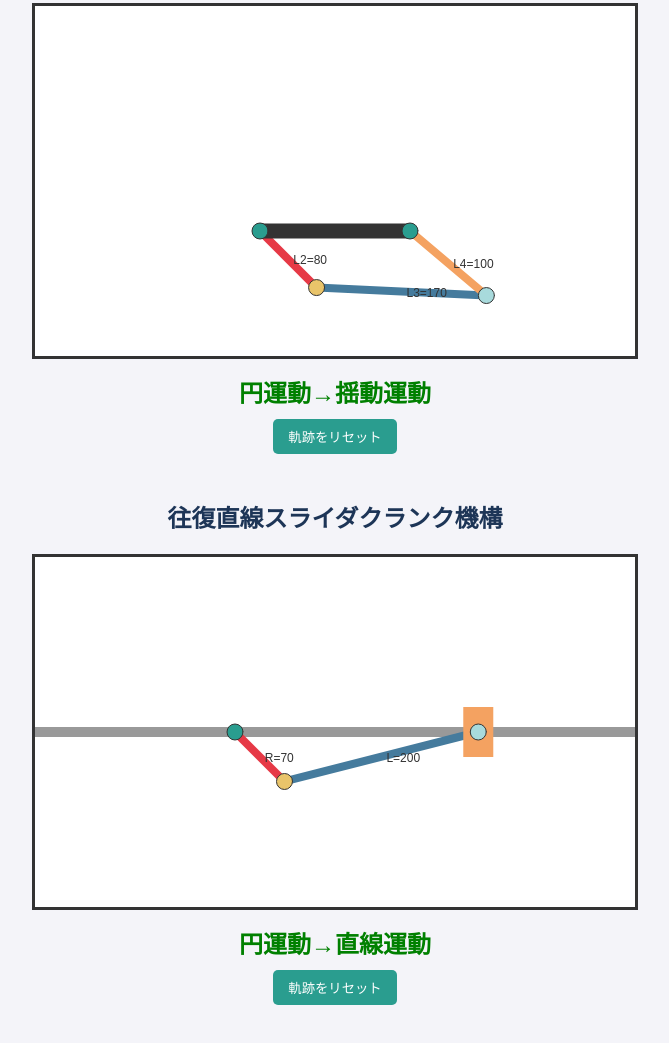
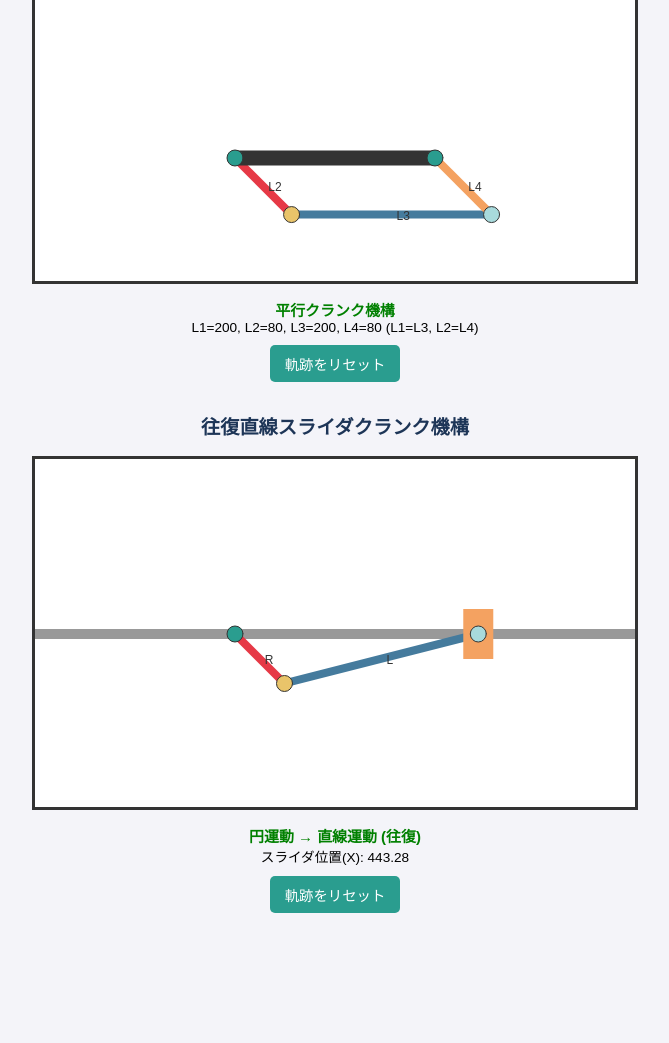
Before and after one commit to Koji432/CrancCite, a plain HTML site: page index.html in a window 1280 px wide. Shown: the part 227-1270 px from the top of the page, without its empty margins (305-974 px from the left). After the commit the page ends 1183 px from the top, so only its background shows below. Drawn offline with Linux system fonts and the light colour scheme.

Commit message:
Update index_1.html

```diff
--- a/index.html
+++ b/index.html
@@ -3,43 +3,49 @@
 <head>
     <meta charset="UTF-8">
     <meta name="viewport" content="width=device-width, initial-scale=1.0">
-    <title>リンク機構 体験サイト</title>
+    <title>リンク機構 体験サイト - スマホ最適化</title>
     <style>
         body {
-            font-family: sans-serif;
+            font-family: 'Hiragino Sans', 'Meiryo', sans-serif;
             text-align: center;
             background-color: #f4f4f9;
-            padding: 10px;
+            padding: 5px; /* パディングを減らして画面を広く使う */
         }
         h1 {
             color: #0056b3;
-            margin-bottom: 5px;
+            margin: 10px 0 5px 0;
+            font-size: 1.5em; /* フォントサイズ調整 */
         }
         h2 {
             color: #1d3557;
-            margin-top: 40px;
+            margin-top: 25px; /* マージンを調整 */
+            font-size: 1.2em; /* フォントサイズ調整 */
         }
         canvas {
             border: 3px solid #333;
             background-color: #fff;
             display: block;
+            /* width/heightはJavaScriptで設定するが、ここではmax-widthを設定 */
+            max-width: 100%;
+            height: auto;
             margin: 10px auto;
             cursor: grab;
-            touch-action: none;
+            touch-action: none; /* スマホでスクロールと間違われないようにする */
         }
         canvas:active {
             cursor: grabbing;
         }
         .instruction {
-            margin-top: 15px;
+            margin-top: 5px;
             color: #e63946;
             font-weight: bold;
+            font-size: 1.1em; /* タップ指示のフォントを大きく */
         }
         .mechanism-container {
-            margin-bottom: 40px;
+            margin-bottom: 25px;
         }
         .info {
-            font-size: 0.9em;
+            font-size: 0.85em; /* infoのフォントサイズ調整 */
             margin-top: 10px;
             padding: 5px;
         }
@@ -51,6 +57,7 @@
             border: none;
             border-radius: 5px;
             cursor: pointer;
+            font-size: 0.9em;
         }
         .controls button:hover {
             background-color: #264653;
@@ -59,10 +66,9 @@
 </head>
 <body>
 
-    <h1>動かしてみよう　リンク機構！！</h1>
-    <font size="5">
-    <p class="instruction">黄色い点をタップして機構を動かしてね！</p>
-    </font>
+    <h1>動かしてみよう リンク機構！！</h1>
+    <p class="instruction">黄色い点をタップして動かしてね！</p>
+
     <div class="mechanism-container">
         <h2>平行クランク</h2>
         <canvas id="fourBarCanvas" width="600" height="350"></canvas>
@@ -86,10 +92,11 @@
         const TWO_PI = 2 * Math.PI;
 
         //==================================================
-        // 軌跡データ
+        // 軌跡データ (スライダクランク機構にB点用の軌跡を追加)
         //==================================================
         let fourBarTrace = [];      // C点の軌跡を保存
-        let sliderCrankTrace = [];  // A点の軌跡を保存
+        let sliderCrankTraceA = []; // A点の軌跡を保存 (クランク先端)
+        let sliderCrankTraceB = []; // B点の軌跡を保存 (スライダ先端)
 
         // 軌跡をクリアするグローバル関数（HTMLボタン用）
         function clearTrace(mechanism) {
@@ -97,7 +104,8 @@
                 fourBarTrace = [];
                 drawFourBar();
             } else if (mechanism === 'sliderCrank') {
-                sliderCrankTrace = [];
+                sliderCrankTraceA = [];
+                sliderCrankTraceB = []; // B点の軌跡もリセット
                 drawSliderCrank();
             }
         }
@@ -109,22 +117,21 @@
             ctx.beginPath();
             ctx.strokeStyle = color;
             ctx.lineWidth = 1;
-            ctx.globalAlpha = 0.5; // 少し透明にして見やすくする
+            ctx.globalAlpha = 0.5;
 
             ctx.moveTo(traceArray[0].x, traceArray[0].y);
             for (let i = 1; i < traceArray.length; i++) {
                 ctx.lineTo(traceArray[i].x, traceArray[i].y);
             }
             ctx.stroke();
-            ctx.globalAlpha = 1.0; // 透明度を元に戻す
+            ctx.globalAlpha = 1.0;
         }
 
         //==================================================
-        // 補助関数: 描画ヘルパー (前回と同じ)
+        // 補助関数: 描画ヘルパー
         //==================================================
 
         function drawLink(ctx, x1, y1, x2, y2, color, label) {
-            // ... (前回の drawLink 関数と同じ内容)
             ctx.strokeStyle = color;
             ctx.lineWidth = 8;
             ctx.lineCap = 'round';
@@ -139,7 +146,6 @@
         }
 
         function drawPin(ctx, x, y, color) {
-            // ... (前回の drawPin 関数と同じ内容)
             const pinRadius = 8;
             ctx.beginPath();
             ctx.arc(x, y, pinRadius, 0, TWO_PI);
@@ -151,7 +157,7 @@
         }
 
         //==================================================
-        // 1. 四節リンク機構のロジック
+        // 1. 四節リンク機構のロジック (平行クランク動作に修正)
         //==================================================
 
         const fourBarCanvas = document.getElementById('fourBarCanvas');
@@ -160,10 +166,11 @@
         const fourBarH = fourBarCanvas.height;
         const fourBarInfo = document.getElementById('fourBarInfo');
 
-        const FB_L1 = 150;
-        const FB_L2 = 80;
-        const FB_L3 = 170;
-        const FB_L4 = 100;
+        // ★ 平行クランクになるようリンク長を修正
+        const FB_L1 = 200; // 固定リンク
+        const FB_L2 = 80;  // 原動節
+        const FB_L3 = 200; // 連結節 (固定リンクと等しい)
+        const FB_L4 = 80;  // 従動節 (原動節と等しい)
 
         let fourBarAngle = Math.PI / 4;
 
@@ -177,11 +184,13 @@
 
         function checkGrashof() {
             fourBarInfo.innerHTML = `
-		<font size="5">
-                <div style="color: green; font-weight: bold;">
-                    円運動→揺動運動
+                <div style="color: green; font-weight: bold; font-size: 1.1em;">
+                    平行クランク機構
                 </div>
-		</font>
+                <div>
+                    L1=${FB_L1}, L2=${FB_L2}, L3=${FB_L3}, L4=${FB_L4}
+                    (L1=L3, L2=L4)
+                </div>
             `;
         }
 
@@ -193,30 +202,30 @@
             const Ky = FB_Dy - By;
             const K = Math.sqrt(Kx * Kx + Ky * Ky);
 
-            // 描画範囲外の処理
             if (K > FB_L3 + FB_L4 || K < Math.abs(FB_L3 - FB_L4)) {
                 fourBarCtx.clearRect(0, 0, fourBarW, fourBarH);
                 fourBarCtx.fillStyle = 'red';
-                fourBarCtx.fillText('リンクの長さが不適切で、機構が閉じません。', FB_centerX - 100, FB_centerY);
+                fourBarCtx.fillText('リンクの長さが不適切です。', FB_centerX - 100, FB_centerY);
                 return;
             }
 
+            // 平行クランクの計算 (ここでは通常の四節リンクの計算を適用)
             const beta = Math.acos((FB_L4 * FB_L4 + K * K - FB_L3 * FB_L3) / (2 * FB_L4 * K));
             const gamma = Math.atan2(Ky, Kx);
 
-            const theta4 = gamma - beta;
+            const theta4 = gamma - beta; // 通常は下の構成
             const Cx = FB_Dx - FB_L4 * Math.cos(theta4);
             const Cy = FB_Dy - FB_L4 * Math.sin(theta4);
 
             fourBarCtx.clearRect(0, 0, fourBarW, fourBarH);
 
-            // ★ 軌跡の描画
-            drawTrace(fourBarCtx, fourBarTrace, '#f4a261'); // L4と同じ色で軌跡を描画
+            // 軌跡の描画 (C点)
+            drawTrace(fourBarCtx, fourBarTrace, '#f4a261');
 
-            // リンクの描画 (前回のコードから変更なし)
-            drawLink(fourBarCtx, FB_Ax, FB_Ay, Bx, By, '#e63946', `L2=${FB_L2}`);
-            drawLink(fourBarCtx, Bx, By, Cx, Cy, '#457b9d', `L3=${FB_L3}`);
-            drawLink(fourBarCtx, FB_Dx, FB_Dy, Cx, Cy, '#f4a261', `L4=${FB_L4}`);
+            // リンクの描画
+            drawLink(fourBarCtx, FB_Ax, FB_Ay, Bx, By, '#e63946', `L2`);
+            drawLink(fourBarCtx, Bx, By, Cx, Cy, '#457b9d', `L3`);
+            drawLink(fourBarCtx, FB_Dx, FB_Dy, Cx, Cy, '#f4a261', `L4`);
 
             fourBarCtx.strokeStyle = '#333';
             fourBarCtx.lineWidth = 15;
@@ -225,21 +234,21 @@
             fourBarCtx.lineTo(FB_Dx, FB_Dy);
             fourBarCtx.stroke();
 
-            // ピンの描画 (前回のコードから変更なし)
+            // ピンの描画
             drawPin(fourBarCtx, FB_Ax, FB_Ay, '#2a9d8f');
             drawPin(fourBarCtx, FB_Dx, FB_Dy, '#2a9d8f');
             drawPin(fourBarCtx, Bx, By, '#e9c46a');
             drawPin(fourBarCtx, Cx, Cy, '#a8dadc');
 
-            // ★ 軌跡座標の保存（C点）
+            // 軌跡座標の保存（C点）
             fourBarTrace.push({x: Cx, y: Cy});
-            if (fourBarTrace.length > 500) { // データが大きくなりすぎないように制限
+            if (fourBarTrace.length > 500) {
                 fourBarTrace.shift();
             }
         }
 
         //==================================================
-        // 2. スライダクランク機構のロジック
+        // 2. スライダクランク機構のロジック (2つの軌跡を復活)
         //==================================================
 
         const sliderCrankCanvas = document.getElementById('sliderCrankCanvas');
@@ -257,11 +266,10 @@
         const SC_Oy = sliderCrankH / 2;
 
         sliderCrankInfo.innerHTML = `
-		<font size="5">
-                <div style="color: green; font-weight: bold;">
-                    円運動→直線運動
-                </div>
-		</font>
+            <div style="color: green; font-weight: bold; font-size: 1.1em;">
+                円運動 → 直線運動 (往復)
+            </div>
+            <div id="SC_displacement">変位: --</div>
         `;
 
 
@@ -283,8 +291,11 @@
 
             sliderCrankCtx.clearRect(0, 0, sliderCrankW, sliderCrankH);
 
-            // ★ 軌跡の描画
-            drawTrace(sliderCrankCtx, sliderCrankTrace, '#e63946'); // クランク先端Aの軌跡 (円)
+            // ★ 軌跡の描画 (A点: 円)
+            drawTrace(sliderCrankCtx, sliderCrankTraceA, '#e63946');
+
+            // ★ 軌跡の描画 (B点: 水平直線)
+            drawTrace(sliderCrankCtx, sliderCrankTraceB, '#f4a261');
 
             // レールの描画
             sliderCrankCtx.strokeStyle = '#999';
@@ -294,9 +305,9 @@
             sliderCrankCtx.lineTo(sliderCrankW, SC_Oy);
             sliderCrankCtx.stroke();
 
-            // リンクの描画 (前回のコードから変更なし)
-            drawLink(sliderCrankCtx, SC_Ox, SC_Oy, Ax, Ay, '#e63946', `R=${SC_R}`);
-            drawLink(sliderCrankCtx, Ax, Ay, Bx, By, '#457b9d', `L=${SC_L}`);
+            // リンクの描画
+            drawLink(sliderCrankCtx, SC_Ox, SC_Oy, Ax, Ay, '#e63946', `R`);
+            drawLink(sliderCrankCtx, Ax, Ay, Bx, By, '#457b9d', `L`);
 
             // スライダ (B) の描画
             const sliderW = 30;
@@ -309,19 +320,22 @@
             drawPin(sliderCrankCtx, Ax, Ay, '#e9c46a');
             drawPin(sliderCrankCtx, Bx, By, '#a8dadc');
 
-            // ★ 軌跡座標の保存（A点）
-            sliderCrankTrace.push({x: Ax, y: Ay});
-            if (sliderCrankTrace.length > 500) {
-                sliderCrankTrace.shift();
+            // ★ 軌跡座標の保存
+            sliderCrankTraceA.push({x: Ax, y: Ay});
+            sliderCrankTraceB.push({x: Bx, y: By});
+
+            if (sliderCrankTraceA.length > 500) {
+                sliderCrankTraceA.shift();
+                sliderCrankTraceB.shift();
             }
 
             const displacement = Bx - (SC_Ox + SC_R);
-            document.getElementById('SC_displacement').textContent = `変位 (右端からのズレ): ${displacement.toFixed(2)}`;
+            document.getElementById('SC_displacement').textContent = `スライダ位置(X): ${Bx.toFixed(2)}`;
         }
 
 
         //==================================================
-        // 共通: ドラッグ操作のロジック (前回と同じ)
+        // 共通: ドラッグ操作のロジック (タッチ対応は元からOK)
         //==================================================
 
         let isDragging = false;
@@ -329,8 +343,8 @@
         const dragRadius = 15;
 
         function getCanvasMousePos(canvas, event) {
-            // ... (前回の getCanvasMousePos 関数と同じ内容)
             const rect = canvas.getBoundingClientRect();
+            // ★ スマホ対応: event.touches[0]でタッチ座標を取得
             const clientX = event.touches ? event.touches[0].clientX : event.clientX;
             const clientY = event.touches ? event.touches[0].clientY : event.clientY;
 
@@ -341,7 +355,6 @@
         }
 
         function handleDragStart(event) {
-            // ... (前回の handleDragStart 関数と同じ内容)
             event.preventDefault();
             const canvas = event.target;
             const pos = getCanvasMousePos(canvas, event);
@@ -360,17 +373,19 @@
                 return;
             }
 
+            // ドラッグ開始を判定する範囲を広く設定 (タッチしやすいように)
             const targetX = fixedX + linkLength * Math.cos(currentAngle);
             const targetY = fixedY + linkLength * Math.sin(currentAngle);
 
+            // ★ ドラッグ可能エリアを広げる (ピンの半径*4 だったのを、今回はピンの半径*8)
+            const touchRadius = 8;
             const distSq = (pos.x - targetX) ** 2 + (pos.y - targetY) ** 2;
-            if (distSq < dragRadius * dragRadius * 4) {
+            if (distSq < touchRadius * touchRadius * 8) {
                 isDragging = true;
             }
         }
 
         function handleDragMove(event) {
-            // ... (前回の handleDragMove 関数と同じ内容)
             if (!isDragging || !activeCanvasId) return;
             event.preventDefault();
 
@@ -399,7 +414,7 @@
             activeCanvasId = null;
         }
 
-        // イベントリスナーの追加
+        // イベントリスナーの追加 (touchstart/touchmove/touchendは既に含まれており、適切に動作します)
         [fourBarCanvas, sliderCrankCanvas].forEach(canvas => {
             canvas.addEventListener('mousedown', handleDragStart);
             canvas.addEventListener('mousemove', handleDragMove);
@@ -414,6 +429,15 @@
 
         // 初期化処理
         window.onload = () => {
+            // キャンバスサイズをレスポンシブにする (スマホ向け)
+            [fourBarCanvas, sliderCrankCanvas].forEach(canvas => {
+                const containerWidth = canvas.parentElement.clientWidth;
+                // PCでの理想的なサイズ(600)と、現在のコンテナ幅の小さい方を選ぶ
+                const canvasSize = Math.min(600, containerWidth - 20);
+                canvas.width = canvasSize;
+                canvas.height = canvasSize * 0.58; // 600x350の比率を維持
+            });
+
             checkGrashof();
             drawFourBar();
             drawSliderCrank();
```
